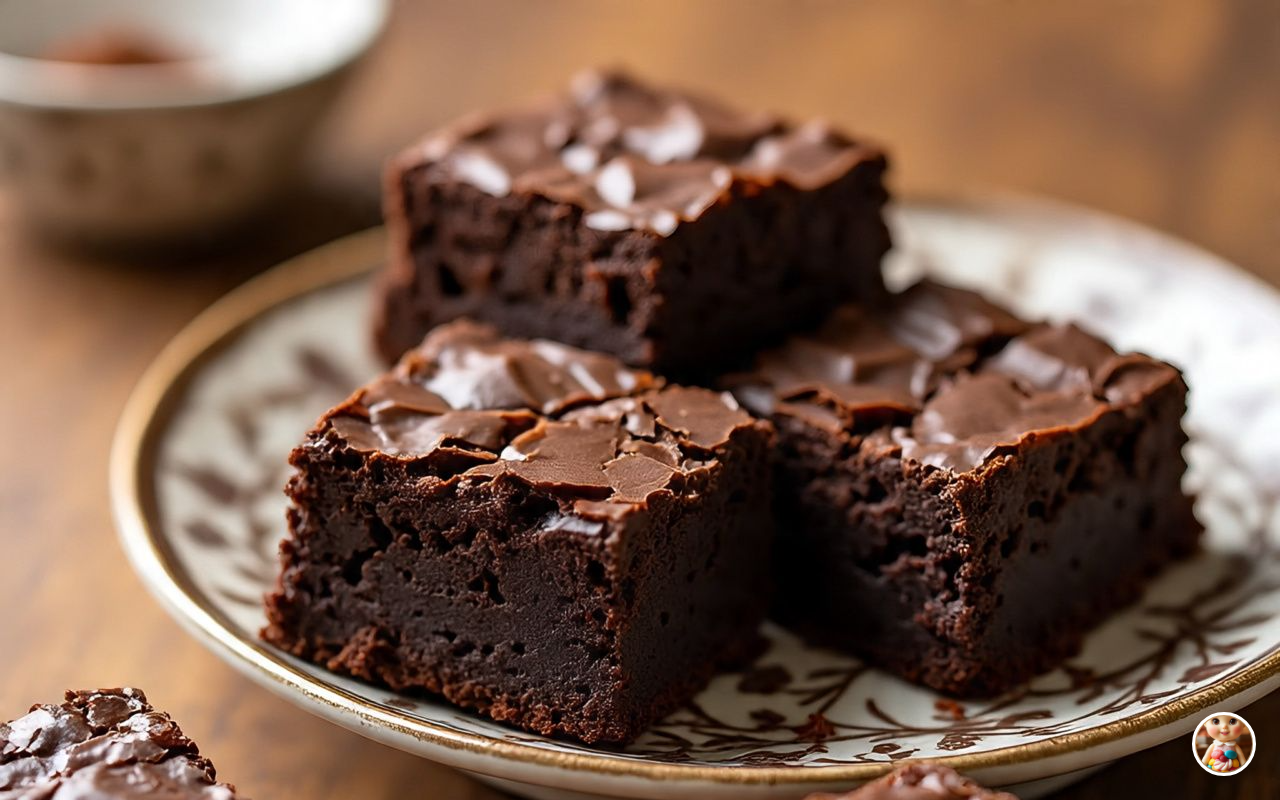
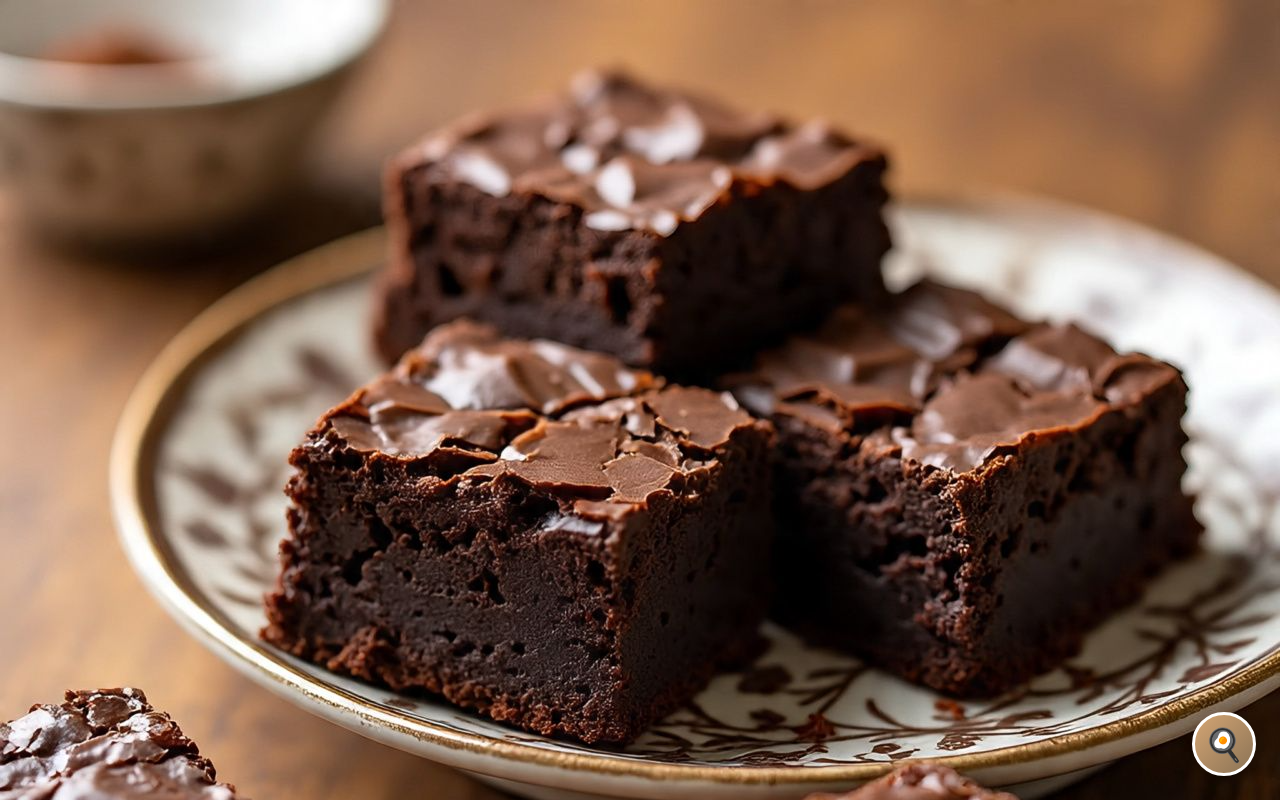
Before and after one commit to Roberton003/doceslucro, a React (Vite) app in the folder frontend/: page /calcular in a window 1280 px wide. Shown: the top 800 px of the page. Built offline with nearby package versions, Linux system fonts and the light colour scheme; the HTML template or start-up script is replaced by a standard one.

Commit message:
fix: Remover import de imagem do FloatingChefBot, manter emoji

```diff
--- a/frontend/src/components/FloatingChefBot.jsx
+++ b/frontend/src/components/FloatingChefBot.jsx
@@ -1,6 +1,5 @@
 import React, { useState, useEffect, useRef } from 'react';
 import './FloatingChefBot.css';
-import luzdoce from '../assets/luzdoce2.jpeg';
 
 const FloatingChefBot = () => {
   const [isOpen, setIsOpen] = useState(false);
@@ -100,7 +99,7 @@ const FloatingChefBot = () => {
     <>
       {/* Botão Flutuante */}
       <div className={`chef-bot-button ${isOpen ? 'active' : ''}`} onClick={handleToggle}>
-        <img src={luzdoce} alt="ChefBot" className="bot-icon-image" />
+        <div className="bot-icon">🍳</div>
         <div className={`pulse-ring ${isOpen ? 'hidden' : ''}`}></div>
       </div>
 
@@ -117,7 +116,7 @@ const FloatingChefBot = () => {
         {/* Cabeçalho */}
         <div className="chat-header">
           <div className="header-content">
-            <img src={luzdoce} alt="ChefBot" className="bot-avatar-image" />
+            <div className="bot-avatar">🍳</div>
             <div className="header-info">
               <h3>ChefBot</h3>
               <p>Assistente Culinário</p>
```
